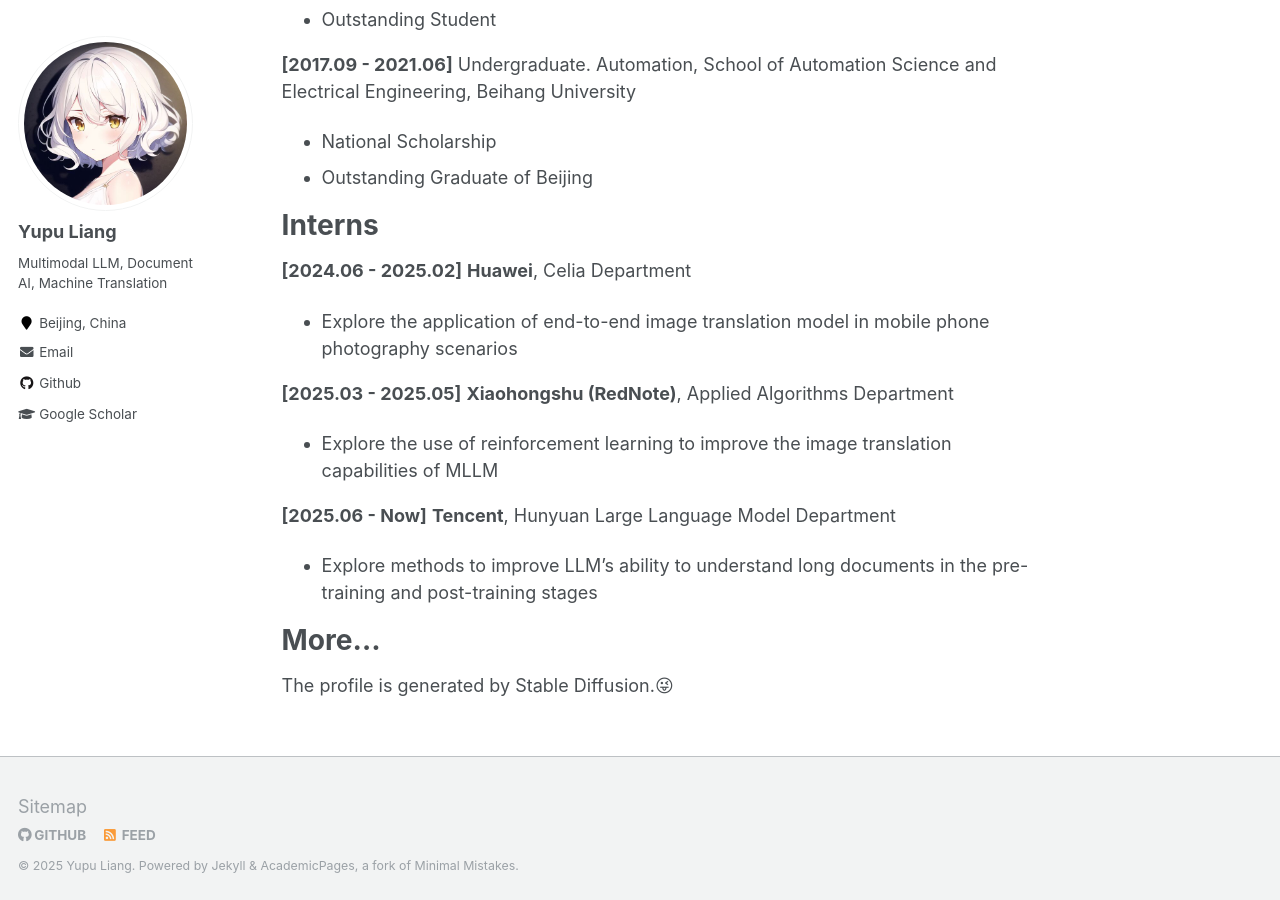
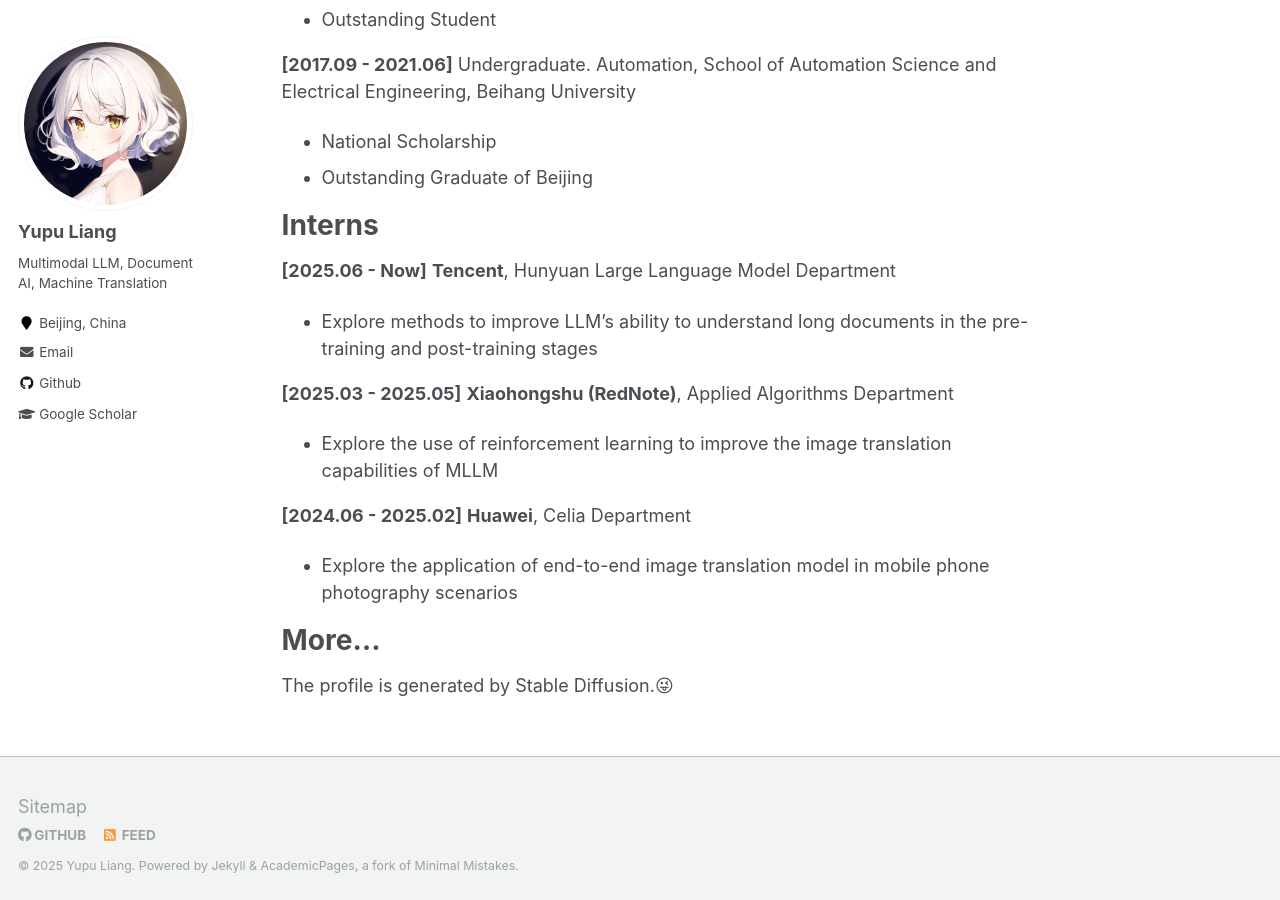
Before and after one commit to liangyupu/liangyupu.github.io, a Jekyll site: the page built from _pages/about.md, in a window 1280 px wide and 900 px high, scrolled down 2807 px. Built offline with Jekyll 4.4.1, drawn with Linux system fonts in a browser that asks for light colours.

```diff
--- a/_pages/about.md
+++ b/_pages/about.md
@@ -56,14 +56,14 @@ His research focuses on multimodal large language model, document AI, and machin
 * Outstanding Graduate of Beijing
 
 # Interns
-**[2024.06 - 2025.02]** **Huawei**, Celia Department
-* Explore the application of end-to-end image translation model in mobile phone photography scenarios
+**[2025.06 - Now]** **Tencent**, Hunyuan Large Language Model Department
+* Explore methods to improve LLM’s ability to understand long documents in the pre-training and post-training stages
 
 **[2025.03 - 2025.05]** **Xiaohongshu (RedNote)**, Applied Algorithms Department
 * Explore the use of reinforcement learning to improve the image translation capabilities of MLLM
 
-**[2025.06 - Now]** **Tencent**, Hunyuan Large Language Model Department
-* Explore methods to improve LLM’s ability to understand long documents in the pre-training and post-training stages
+**[2024.06 - 2025.02]** **Huawei**, Celia Department
+* Explore the application of end-to-end image translation model in mobile phone photography scenarios
 
 # More...
 The profile is generated by Stable Diffusion.😜
```
